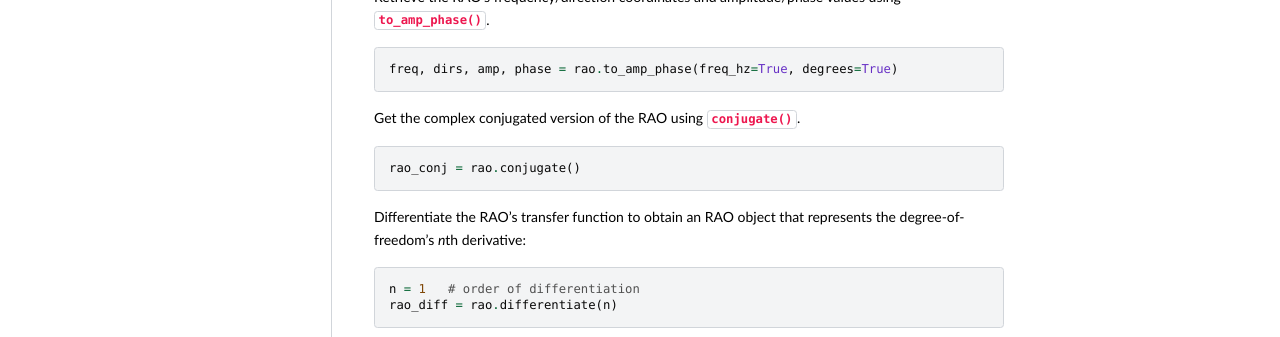
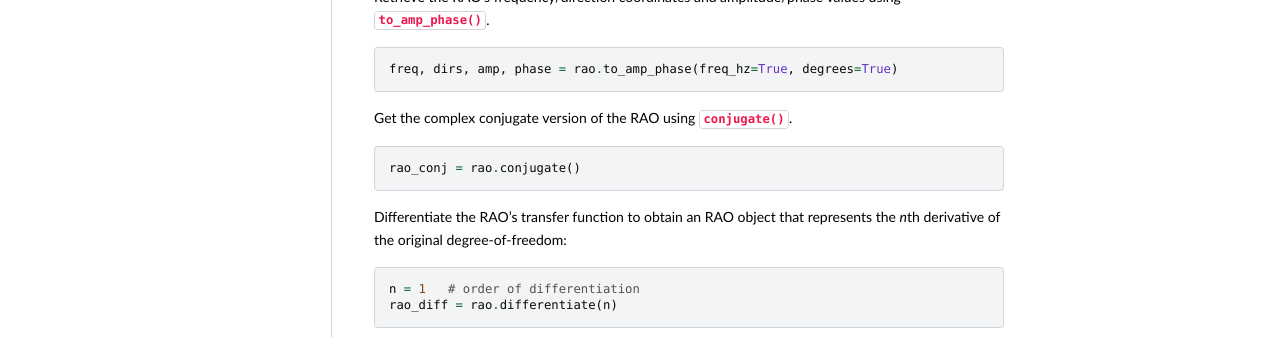
Before and after one commit to 4Subsea/waveresponse-python, a Sphinx documentation site: the page built from docs/user_guide/concepts_utils/rao.rst, in a window 1280 px wide and 900 px high, scrolled down 779 px. Shown: the part 227-564 px from the top of the window. Built offline with Sphinx 7.4.7 and the PyData theme 0.15.4, drawn with Linux system fonts in a browser that asks for light colours.

Commit message:
docs rao

```diff
--- a/docs/user_guide/concepts_utils/rao.rst
+++ b/docs/user_guide/concepts_utils/rao.rst
@@ -63,14 +63,14 @@ Retrieve the RAO's frequency/direction coordinates and amplitude/phase values us
     freq, dirs, amp, phase = rao.to_amp_phase(freq_hz=True, degrees=True)
 
 
-Get the complex conjugated version of the RAO using :meth:`~waveresponse.RAO.conjugate`.
+Get the complex conjugate version of the RAO using :meth:`~waveresponse.RAO.conjugate`.
 
 .. code-block:: python
 
     rao_conj = rao.conjugate()
 
 Differentiate the RAO's transfer function to obtain an RAO object that represents
-the degree-of-freedom's *n*\ th derivative:
+the *n*\ th derivative of the original degree-of-freedom:
 
 .. code-block:: python
 
```
